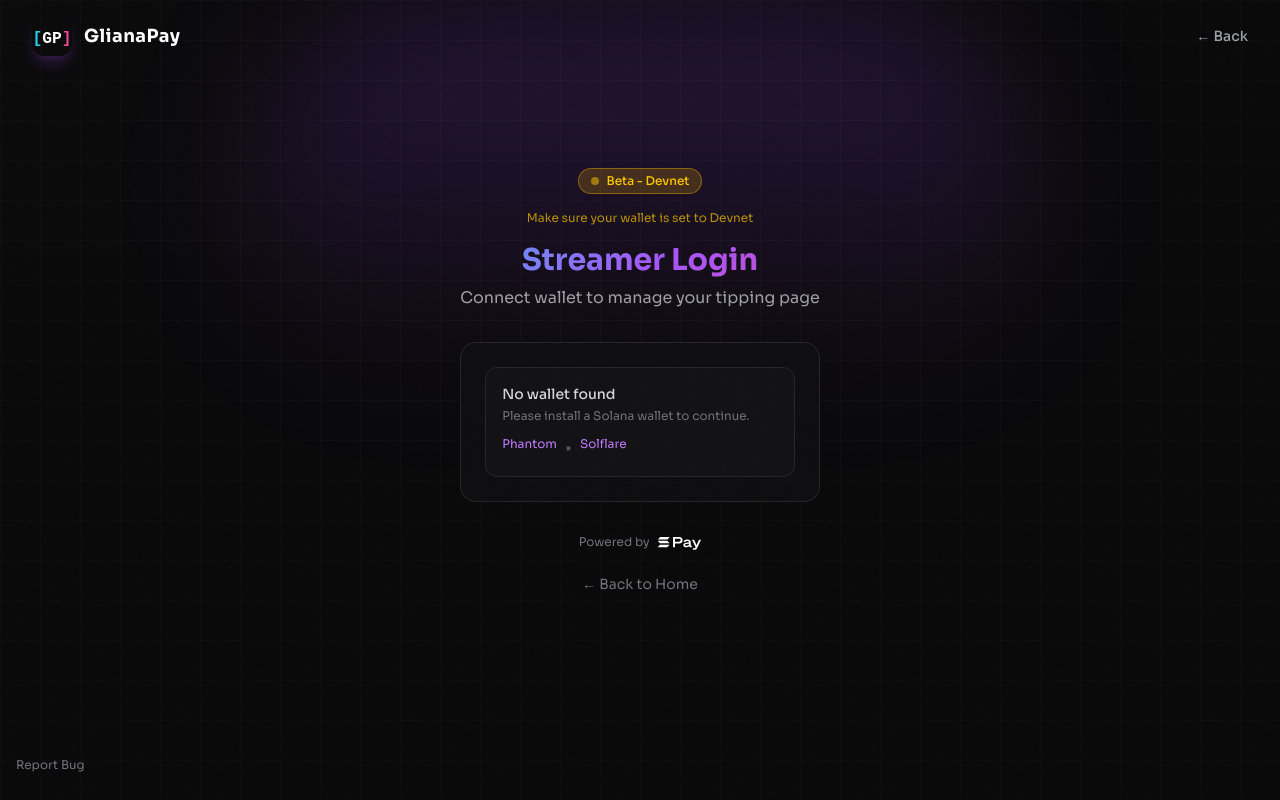
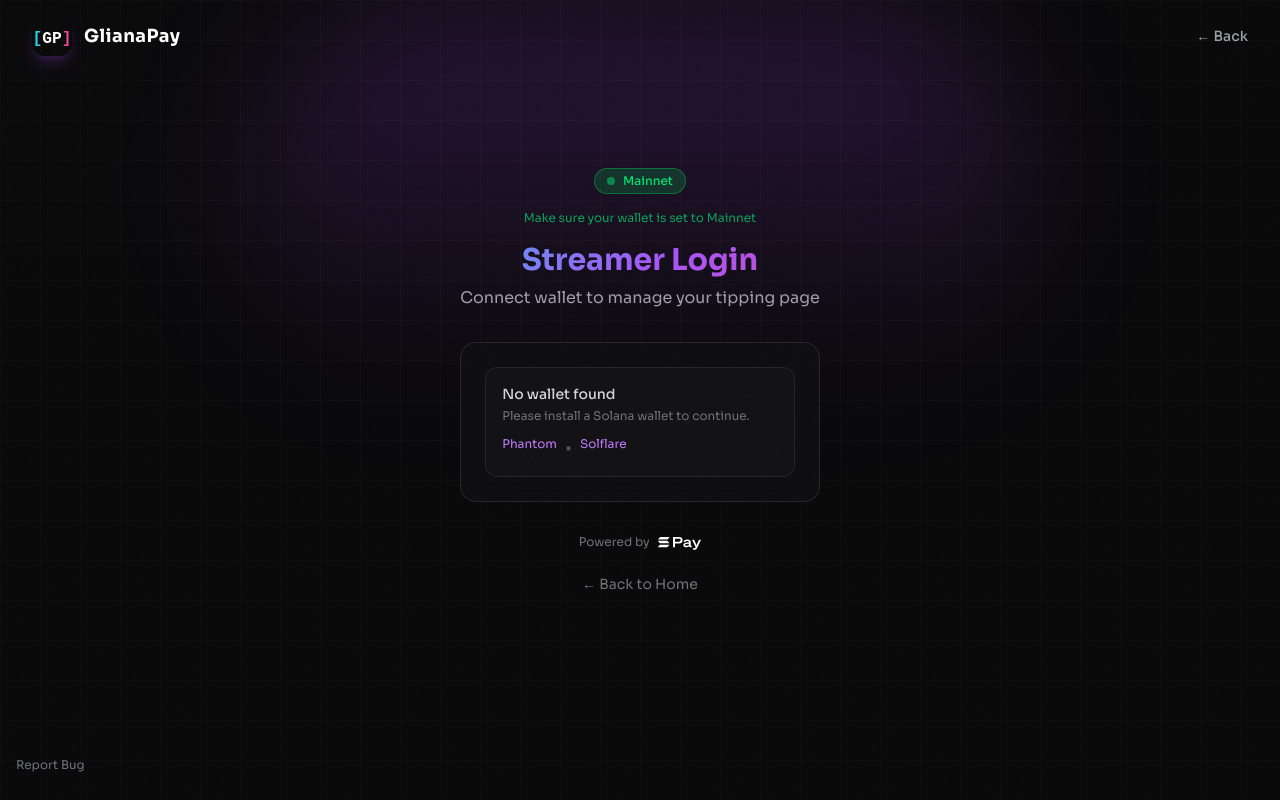
Before and after one commit to Gliana-Labs/gliana-pay-web, a SvelteKit app: page /login in a window 1280 px wide. Built offline with nearby package versions, Linux system fonts and the light colour scheme.

Commit message:
fix: use SOLANA_RPC for all connection initialization in tip page

```diff
--- a/src/routes/+page.svelte
+++ b/src/routes/+page.svelte
@@ -123,21 +123,21 @@
       <!-- Right: Beta Badge -->
       <div class="relative group">
         <div
-          class="flex items-center gap-2 px-3 py-1.5 sm:px-4 sm:py-2 bg-yellow-500/10 border border-yellow-500/30 rounded-full cursor-help hover:bg-yellow-500/20 transition-colors"
+          class="flex items-center gap-2 px-3 py-1.5 sm:px-4 sm:py-2 bg-green-500/10 border border-green-500/30 rounded-full cursor-help hover:bg-green-500/20 transition-colors"
         >
           <span
-            class="w-2 h-2 bg-yellow-400 rounded-full animate-pulse shadow-[0_0_10px_rgba(250,204,21,0.5)]"
+            class="w-2 h-2 bg-green-400 rounded-full animate-pulse shadow-[0_0_10px_rgba(74,222,128,0.5)]"
           ></span>
-          <span class="text-[10px] sm:text-xs font-medium text-yellow-400"
-            >Beta - Devnet</span
+          <span class="text-[10px] sm:text-xs font-medium text-green-400"
+            >Mainnet</span
           >
         </div>
         <!-- Tooltip -->
         <div
-          class="absolute right-0 top-full mt-2 w-48 sm:w-64 px-3 py-2 bg-zinc-900 border border-yellow-500/40 rounded-lg text-xs text-zinc-300 opacity-0 invisible group-hover:opacity-100 group-hover:visible transition-all duration-200 z-50 text-right sm:text-left"
+          class="absolute right-0 top-full mt-2 w-48 sm:w-64 px-3 py-2 bg-zinc-900 border border-green-500/40 rounded-lg text-xs text-zinc-300 opacity-0 invisible group-hover:opacity-100 group-hover:visible transition-all duration-200 z-50 text-right sm:text-left"
         >
-          This is a testnet version. No real money involved. Enable devnet in
-          your wallet settings before using.
+          GlianaPay runs on Solana Mainnet. Real SOL is used for tips. Make sure
+          your wallet is set to Mainnet.
         </div>
       </div>
     </div>
@@ -285,7 +285,8 @@
           Start Tipping Page
         </a>
         <p class="text-sm text-zinc-500 max-w-md text-center">
-          Connect your wallet to create your tipping page. Share your link and start receiving SOL tips with live OBS alerts.
+          Connect your wallet to create your tipping page. Share your link and
+          start receiving SOL tips with live OBS alerts.
         </p>
       {/if}
     </div>
--- a/src/routes/login/+page.svelte
+++ b/src/routes/login/+page.svelte
@@ -354,14 +354,14 @@
       <!-- Beta Badge -->
       <div class="flex justify-center mb-4">
         <div
-          class="flex items-center gap-2 px-3 py-1 bg-yellow-500/20 border border-yellow-500/40 rounded-full"
+          class="flex items-center gap-2 px-3 py-1 bg-green-500/20 border border-green-500/40 rounded-full"
         >
-          <span class="w-2 h-2 bg-yellow-400 rounded-full animate-pulse"></span>
-          <span class="text-xs font-medium text-yellow-400">Beta - Devnet</span>
+          <span class="w-2 h-2 bg-green-400 rounded-full animate-pulse"></span>
+          <span class="text-xs font-medium text-green-400">Mainnet</span>
         </div>
       </div>
-      <p class="text-xs text-yellow-400/70 text-center mb-4">
-        Make sure your wallet is set to Devnet
+      <p class="text-xs text-green-400/70 text-center mb-4">
+        Make sure your wallet is set to Mainnet
       </p>
 
       <div class="text-center mb-8">
--- a/src/routes/tip/[slug]/+page.svelte
+++ b/src/routes/tip/[slug]/+page.svelte
@@ -223,7 +223,8 @@
       const { Connection, Keypair, PublicKey } = await import(
         "@solana/web3.js"
       );
-      const connection = new Connection("https://api.devnet.solana.com");
+      // Create connection to Solana
+      const connection = new Connection(SOLANA_RPC);
 
       const smallestUnits =
         selectedCurrency === "USDC"
```
